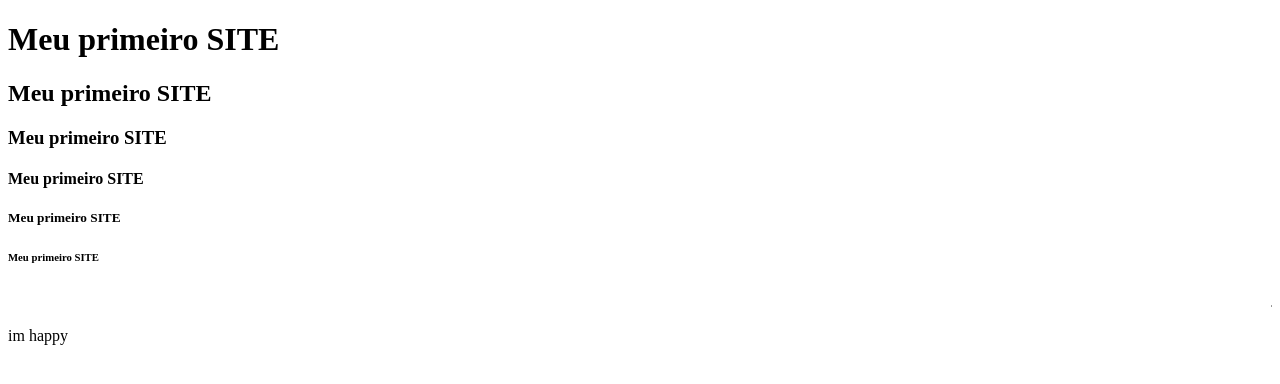
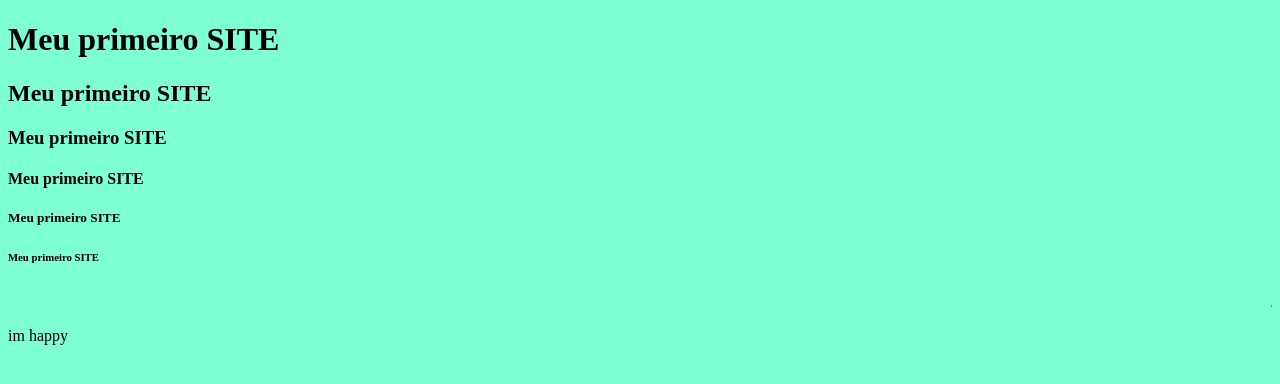
Before and after one commit to juoscarr/projeto_site, a plain HTML site: page index.html in a window 1280 px wide. Drawn offline with Linux system fonts and the light colour scheme.

Commit message:
projetoSite v2

```diff
--- a/estilo.css
+++ b/estilo.css
@@ -0,0 +1,3 @@
+body{
+    background-color: aquamarine;
+}
--- a/index.html
+++ b/index.html
@@ -4,6 +4,7 @@
     <meta charset="UTF-8">
     <meta name="viewport" content="width=device-width, initial-scale=1.0">
     <title>Julia-1DSB</title>
+    <link rel="stylesheet" href="estilo.css">
 </head>
 <body>
     <h1>Meu primeiro SITE</h1>
```
